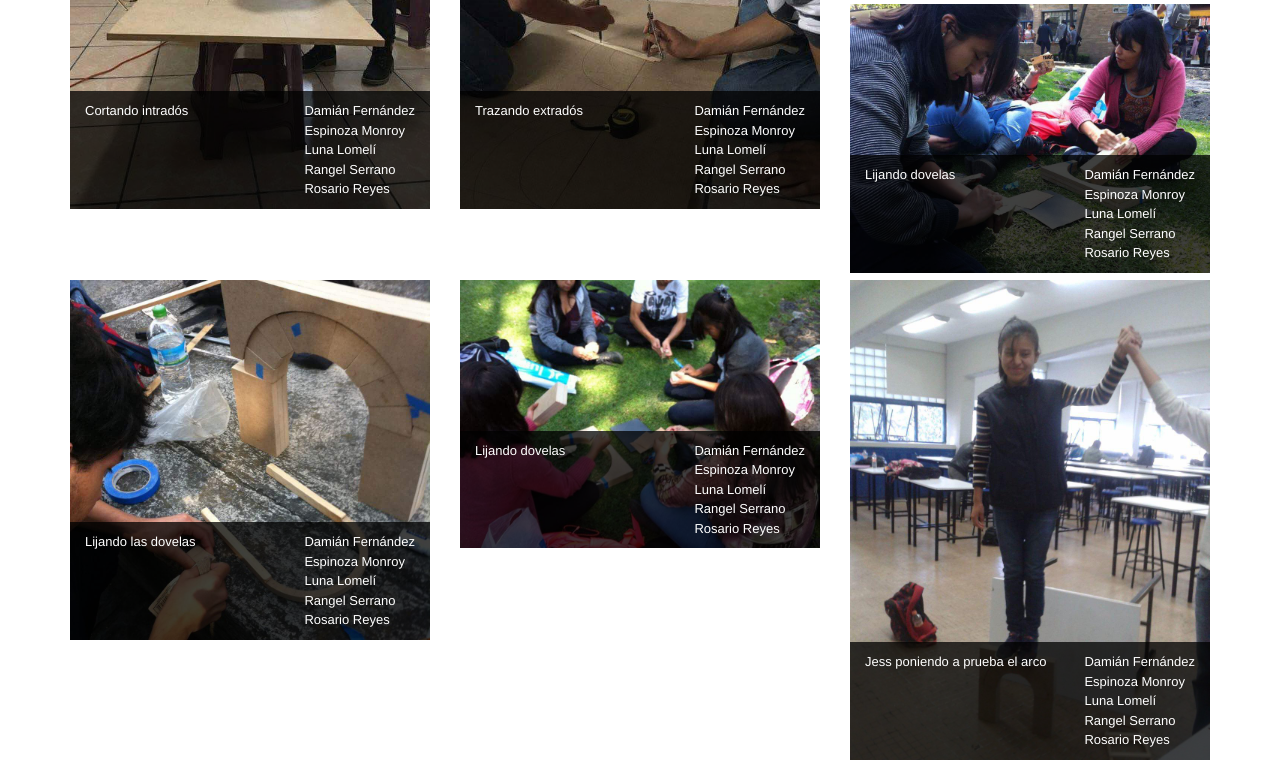
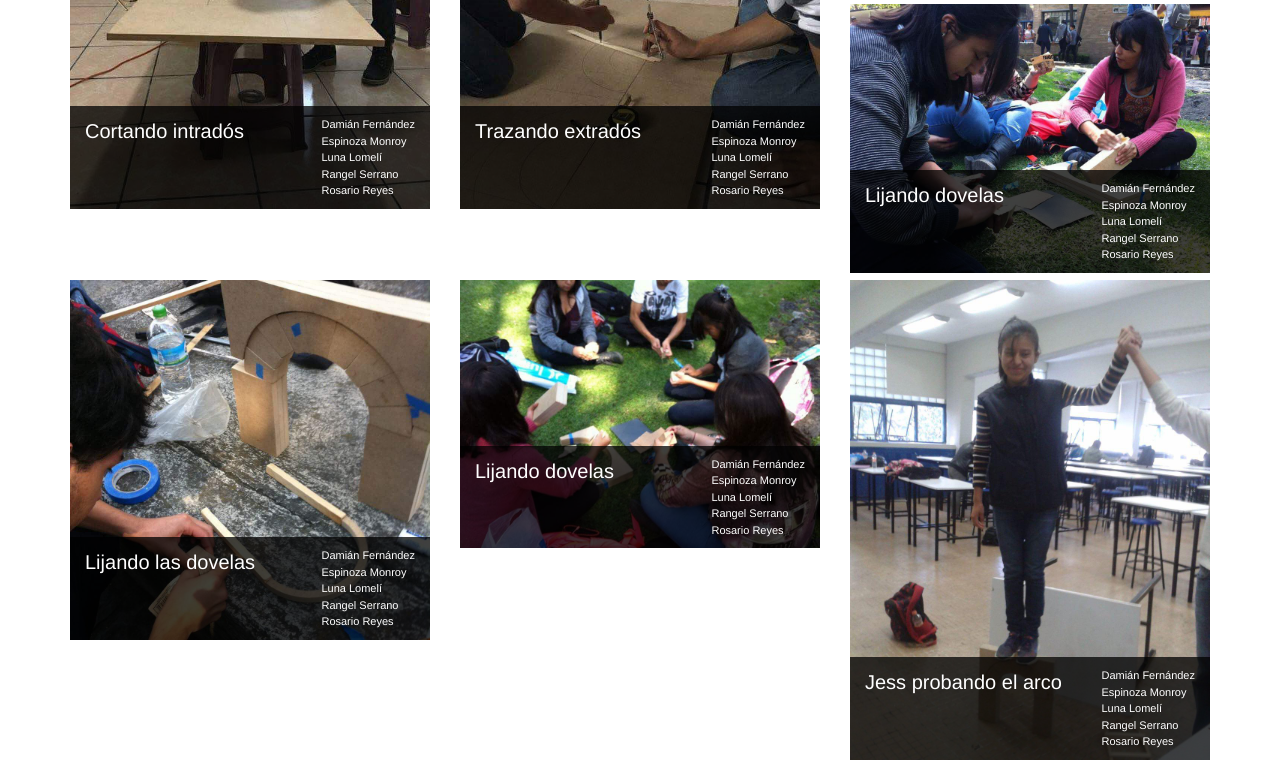
Before and after one commit to GarciaGayou/sombras-fotos, a website: page index.html in a window 1280 px wide. Shown: the part 341-1104 px from the top of the page. Drawn offline with Linux system fonts and the light colour scheme.

Commit message:
Tamaños de texto para las captions

```diff
--- a/index.html
+++ b/index.html
@@ -25,12 +25,14 @@
         }
 
         .captionjs.stacked figcaption {
+            font-size: 20px;
             background-color: rgba(0, 0, 0, 0.75);
             color: #fff;
             border: none;
         }
 
         .captionjs.stacked figcaption span {
+            font-size: 11px;
             float: right;
         }
 
@@ -85,7 +87,7 @@
             <a href="fotos/07.jpg"><img src="fotos/07.jpg" class="caption img-responsive" data-caption="Lijando dovelas <span>Damián Fernández<br/>Espinoza Monroy<br/>Luna Lomelí<br/>Rangel Serrano<br/>Rosario Reyes</span>" /></a>
         </div>
         <div class="col-lg-4 col-sm-6 col-xs-12 foto">
-            <a href="fotos/09.jpg"><img src="fotos/09.jpg" class="caption img-responsive" data-caption="Jess poniendo a prueba el arco <span>Damián Fernández<br/>Espinoza Monroy<br/>Luna Lomelí<br/>Rangel Serrano<br/>Rosario Reyes</span>" /></a>
+            <a href="fotos/09.jpg"><img src="fotos/09.jpg" class="caption img-responsive" data-caption="Jess probando el arco <span>Damián Fernández<br/>Espinoza Monroy<br/>Luna Lomelí<br/>Rangel Serrano<br/>Rosario Reyes</span>" /></a>
         </div>
         <div class="col-lg-4 col-sm-6 col-xs-12 foto">
             <a href="fotos/11.jpg"><img src="fotos/11.jpg" class="caption img-responsive" data-caption="Diseñando la cimbra <span>Damián Fernández<br/>Espinoza Monroy<br/>Luna Lomelí<br/>Rangel Serrano<br/>Rosario Reyes</span>" /></a>
@@ -109,7 +111,7 @@
             <a href="fotos/23.jpg"><img src="fotos/23.jpg" class="caption img-responsive" data-caption="Trazando las columnas <span>Damián Fernández<br/>Espinoza Monroy<br/>Luna Lomelí<br/>Rangel Serrano<br/>Rosario Reyes</span>" /></a>
         </div>
         <div class="col-lg-4 col-sm-6 col-xs-12 foto">
-            <a href="fotos/25.jpg"><img src="fotos/25.jpg" class="caption img-responsive" data-caption="Selene sentada en el arco <span>Damián Fernández<br/>Espinoza Monroy<br/>Luna Lomelí<br/>Rangel Serrano<br/>Rosario Reyes</span>" /></a>
+            <a href="fotos/25.jpg"><img src="fotos/25.jpg" class="caption img-responsive" data-caption="Selene en el arco <span>Damián Fernández<br/>Espinoza Monroy<br/>Luna Lomelí<br/>Rangel Serrano<br/>Rosario Reyes</span>" /></a>
         </div>
         <div class="col-lg-4 col-sm-6 col-xs-12 foto">
             <a href="fotos/27.jpg"><img src="fotos/27.jpg" class="caption img-responsive" data-caption="Jess sentada en el arco <span>Damián Fernández<br/>Espinoza Monroy<br/>Luna Lomelí<br/>Rangel Serrano<br/>Rosario Reyes</span>" /></a>
```
